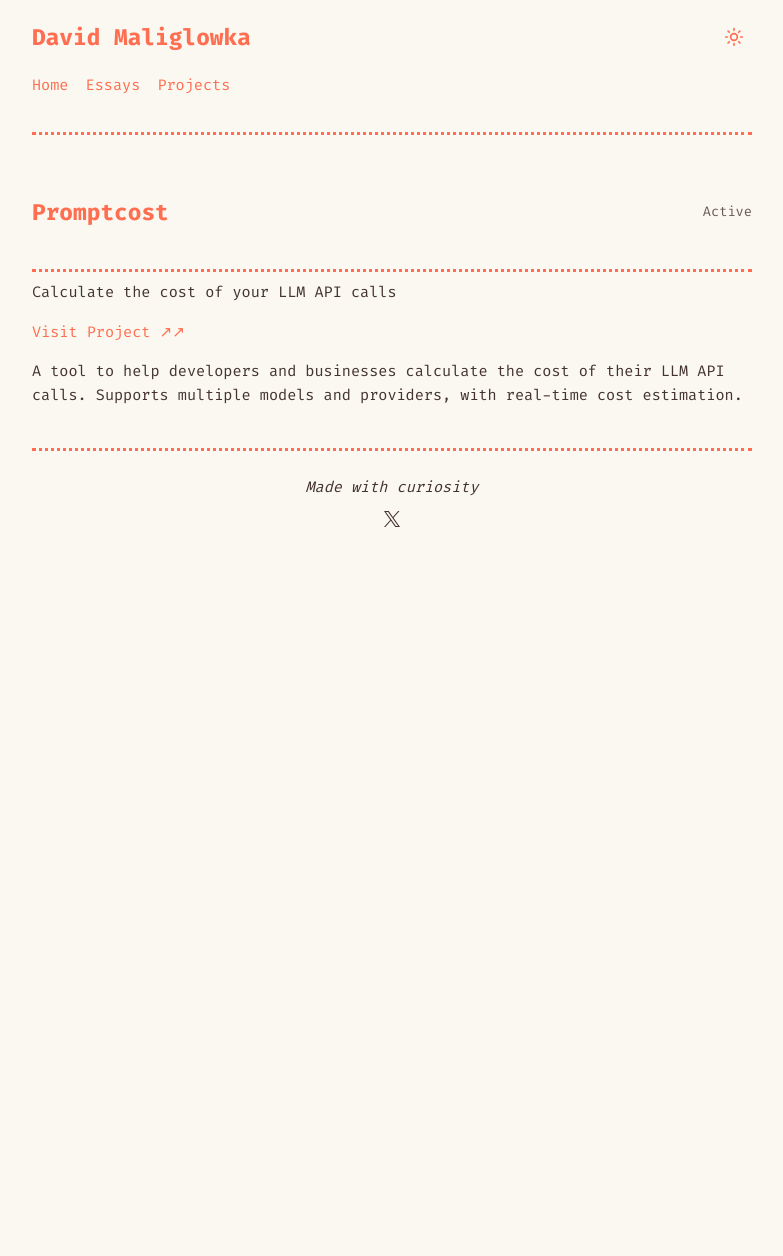
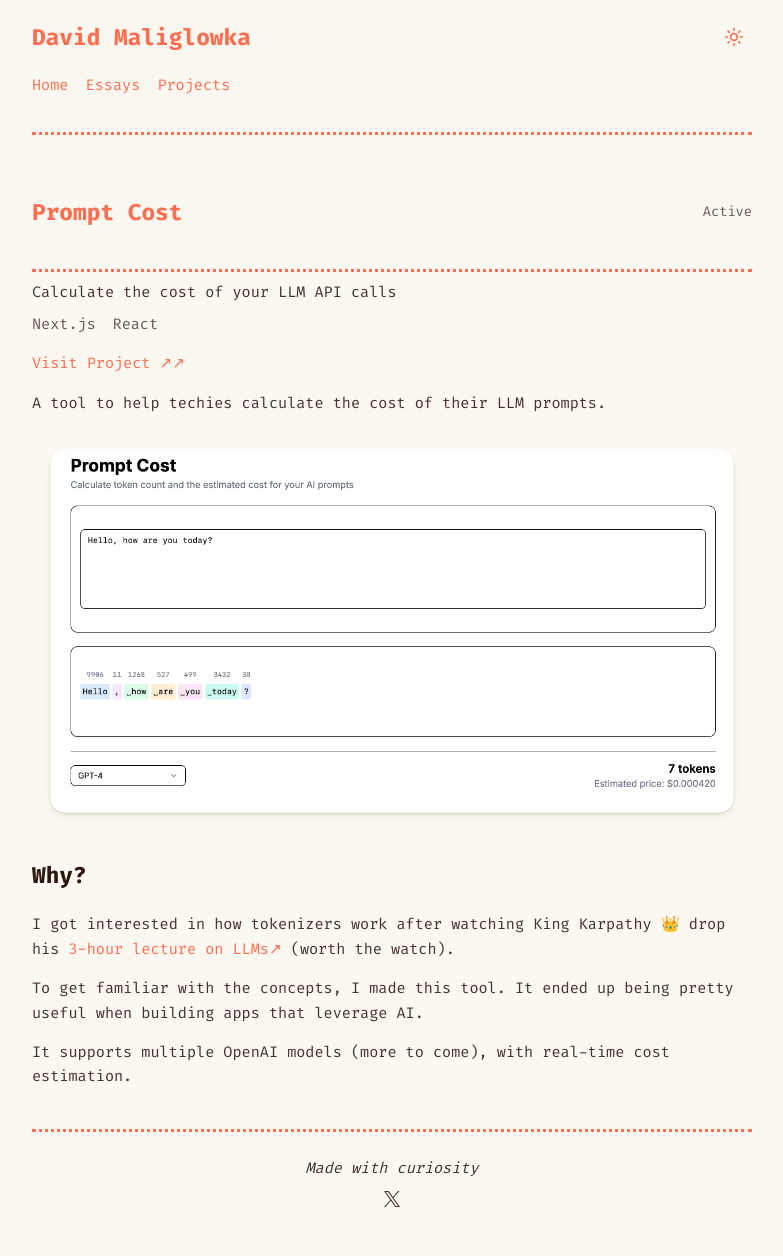
Before and after one commit to DavidMaliglowka/DavidMaliglowka.github.io, a Jekyll site: the page built from _projects/promptcost.md, in a window 1280 px wide. Shown: the whole page, without its empty margins (248-1031 px from the left). Built offline with Jekyll 4.4.1, drawn with Linux system fonts in a browser that asks for light colours; before the commit the page ends 900 px from its top, so only the background shows below that.

Commit message:
Update project title and enhance project description for Prompt Cost
- Changed project title from "Promptcost" to "Prompt Cost" for clarity.
- Expanded project description to include motivation and features, including support for multiple OpenAI models and real-time cost estimation.
- Added a thumbnail image for the project.

```diff
--- a/_projects/promptcost.md
+++ b/_projects/promptcost.md
@@ -1,12 +1,21 @@
 ---
-title: Promptcost
+title: Prompt Cost
 description: Calculate the cost of your LLM API calls
 status: Active
-tech:
+technologies:
   - Next.js
   - React
-  - Vercel
 link: https://promptcost.com
 ---
 
-A tool to help developers and businesses calculate the cost of their LLM API calls. Supports multiple models and providers, with real-time cost estimation.
+A tool to help techies calculate the cost of their LLM prompts.
+
+![prompt cost site thumbnail](/assets/images/prompt-cost.png)
+
+## Why?
+I got interested in how tokenizers work after watching King Karpathy 👑 drop his [3-hour lecture on LLMs](https://www.youtube.com/watch?v=7xTGNNLPyMI) (worth the watch).
+
+To get familiar with the concepts, I made this tool. It ended up being pretty useful when building apps that leverage AI.
+
+
+It supports multiple OpenAI models (more to come), with real-time cost estimation.
```
Also changed, not shown: index.md (+1 -1 lines), assets/images/prompt-cost.png (added).
